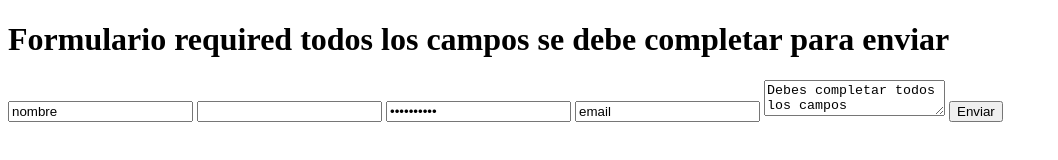
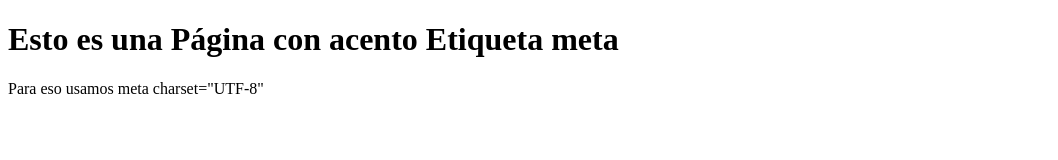
Before and after one commit to naomipoclava2021/CursoSoyDalto, a plain HTML site: page HTML/Diseño web/index.html in a window 1280 px wide. Shown: the whole page, without its empty margins (0-1058 px from the left). Drawn offline with Linux system fonts and the light colour scheme.

Commit message:
Etiqueta meta

```diff
--- a/HTML/Diseño web/index.html
+++ b/HTML/Diseño web/index.html
@@ -4,21 +4,19 @@
     <meta charset="UTF-8">
     <meta http-equiv="X-UA-Compatible" content="IE=edge">
     <meta name="viewport" content="width=device-width, initial-scale=1.0">
+    <meta name="keywords" content="harina, leche,huevo">
+    <meta name="description" content="Alimentos S.A Es una
+    compañia destinada a brindar los mejores alimentos de
+    calidad en tiempo y forma">
+    <meta name="author" content="Naomi Poclava">
+    <meta name="coryright" content="Facebook Inc.">
+    <meta name="robots" content="index">
+    <meta name="robots" content="follow">
     <title>Naomi Poclava</title>
 </head>
 <body>
-    <h1>Formulario required todos los campos se debe completar para enviar</h1>
-
-    <form>
-
-        <input type="text" name="nombre" value="nombre">
-        <input type="number" name="numero" value="numero">
-        <input type="password" name="contraseña" required value="contraseña">
-        <input type="email" name="email" required value="email">
-        <textarea >Debes completar todos los campos</textarea>
-        <input type="submit" value="Enviar" name="botonEnviar">
-
-    </form>
+   <h1>Esto es una Página con acento Etiqueta meta</h1>
+   <p>Para eso usamos meta charset="UTF-8"</p>
 
 
 </body>
```
